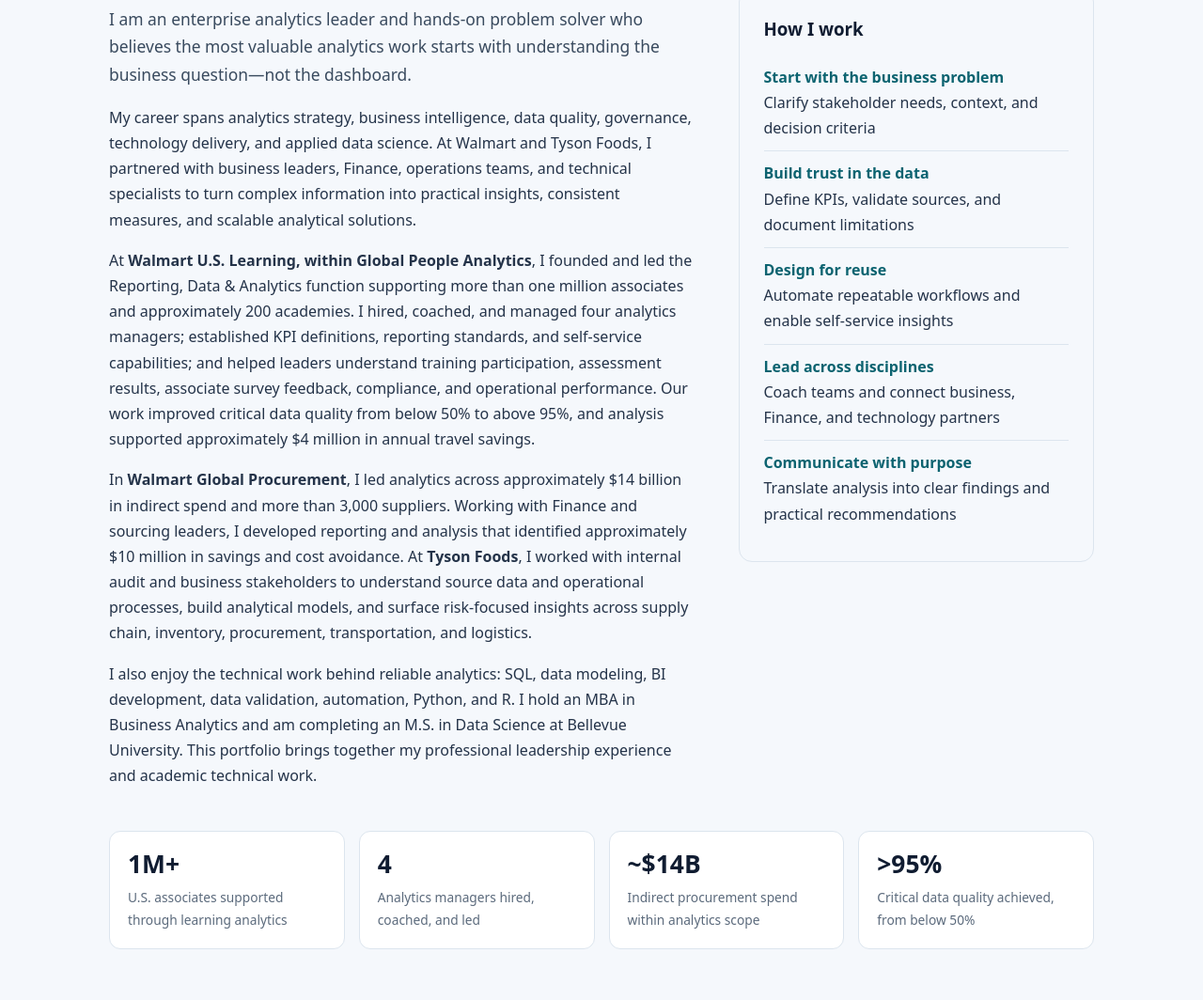
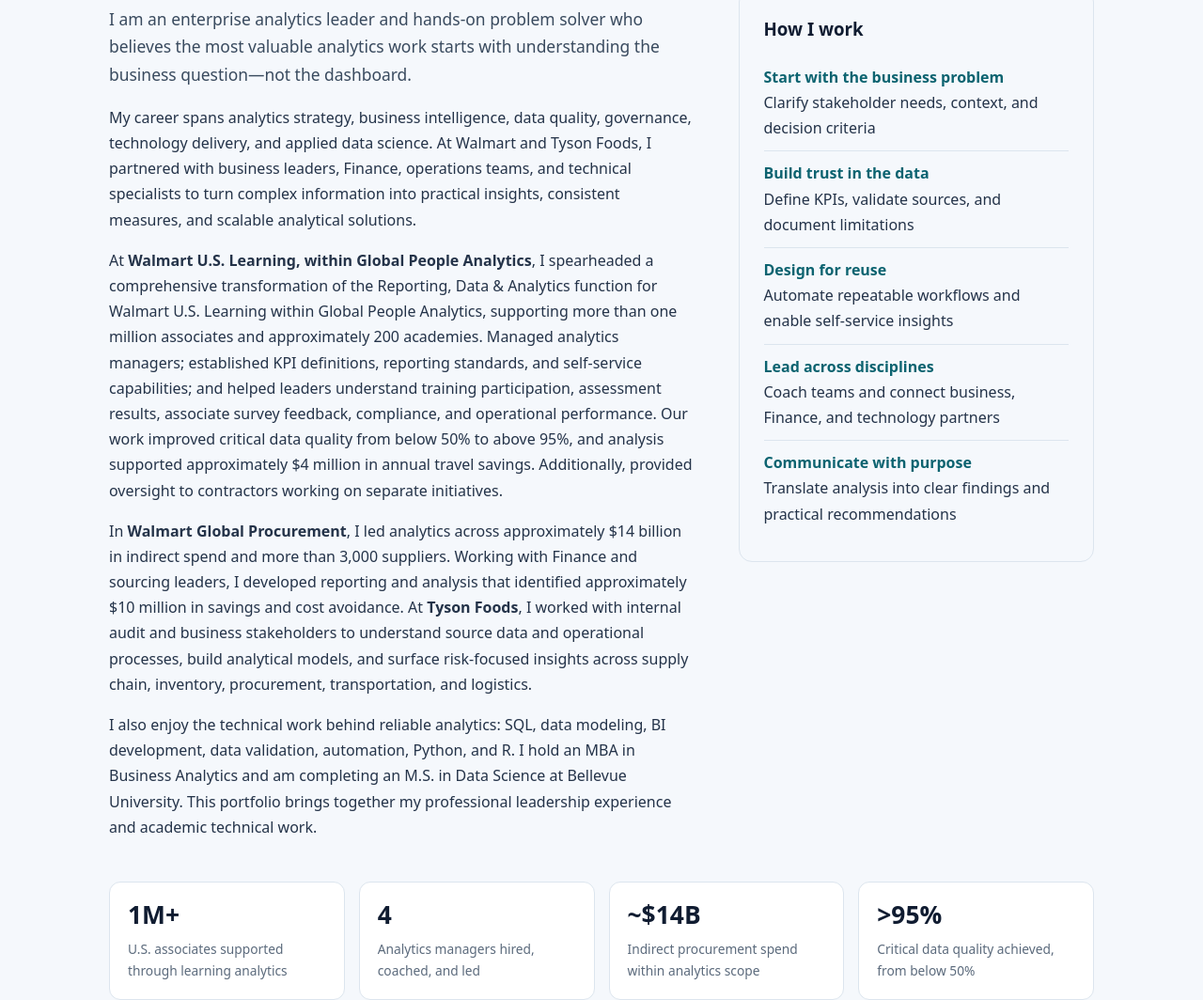
Before and after one commit to crisevilindsey/crisevilindsey.github.io, a plain HTML site: page index.html in a window 1280 px wide. Shown: the part 853-1917 px from the top of the page at 94% size. Drawn offline with Linux system fonts and the light colour scheme.

Commit message:
Enhance Walmart U.S. Learning role description

```diff
--- a/index.html
+++ b/index.html
@@ -34,7 +34,7 @@
     <section id="about"><div class="wrap"><div class="section-label">01 / Introduction</div><h2 class="section-title">About Me</h2><div class="two"><div>
       <p class="lead">I am an enterprise analytics leader and hands-on problem solver who believes the most valuable analytics work starts with understanding the business question—not the dashboard.</p>
       <p>My career spans analytics strategy, business intelligence, data quality, governance, technology delivery, and applied data science. At Walmart and Tyson Foods, I partnered with business leaders, Finance, operations teams, and technical specialists to turn complex information into practical insights, consistent measures, and scalable analytical solutions.</p>
-      <p>At <strong>Walmart U.S. Learning, within Global People Analytics</strong>, I founded and led the Reporting, Data &amp; Analytics function supporting more than one million associates and approximately 200 academies. I hired, coached, and managed four analytics managers; established KPI definitions, reporting standards, and self-service capabilities; and helped leaders understand training participation, assessment results, associate survey feedback, compliance, and operational performance. Our work improved critical data quality from below 50% to above 95%, and analysis supported approximately $4 million in annual travel savings.</p>
+      <p>At <strong>Walmart U.S. Learning, within Global People Analytics</strong>, I spearheaded a comprehensive transformation of the Reporting, Data & Analytics function for Walmart U.S. Learning within Global People Analytics, supporting more than one million associates and approximately 200 academies. Managed analytics managers; established KPI definitions, reporting standards, and self-service capabilities; and helped leaders understand training participation, assessment results, associate survey feedback, compliance, and operational performance. Our work improved critical data quality from below 50% to above 95%, and analysis supported approximately $4 million in annual travel savings. Additionally, provided oversight to contractors working on separate initiatives.</p>
       <p>In <strong>Walmart Global Procurement</strong>, I led analytics across approximately $14 billion in indirect spend and more than 3,000 suppliers. Working with Finance and sourcing leaders, I developed reporting and analysis that identified approximately $10 million in savings and cost avoidance. At <strong>Tyson Foods</strong>, I worked with internal audit and business stakeholders to understand source data and operational processes, build analytical models, and surface risk-focused insights across supply chain, inventory, procurement, transportation, and logistics.</p>
       <p>I also enjoy the technical work behind reliable analytics: SQL, data modeling, BI development, data validation, automation, Python, and R. I hold an MBA in Business Analytics and am completing an M.S. in Data Science at Bellevue University. This portfolio brings together my professional leadership experience and academic technical work.</p>
     </div><aside class="panel"><h3>How I work</h3><ul class="highlights"><li><strong>Start with the business problem</strong><br>Clarify stakeholder needs, context, and decision criteria</li><li><strong>Build trust in the data</strong><br>Define KPIs, validate sources, and document limitations</li><li><strong>Design for reuse</strong><br>Automate repeatable workflows and enable self-service insights</li><li><strong>Lead across disciplines</strong><br>Coach teams and connect business, Finance, and technology partners</li><li><strong>Communicate with purpose</strong><br>Translate analysis into clear findings and practical recommendations</li></ul></aside></div>
```
